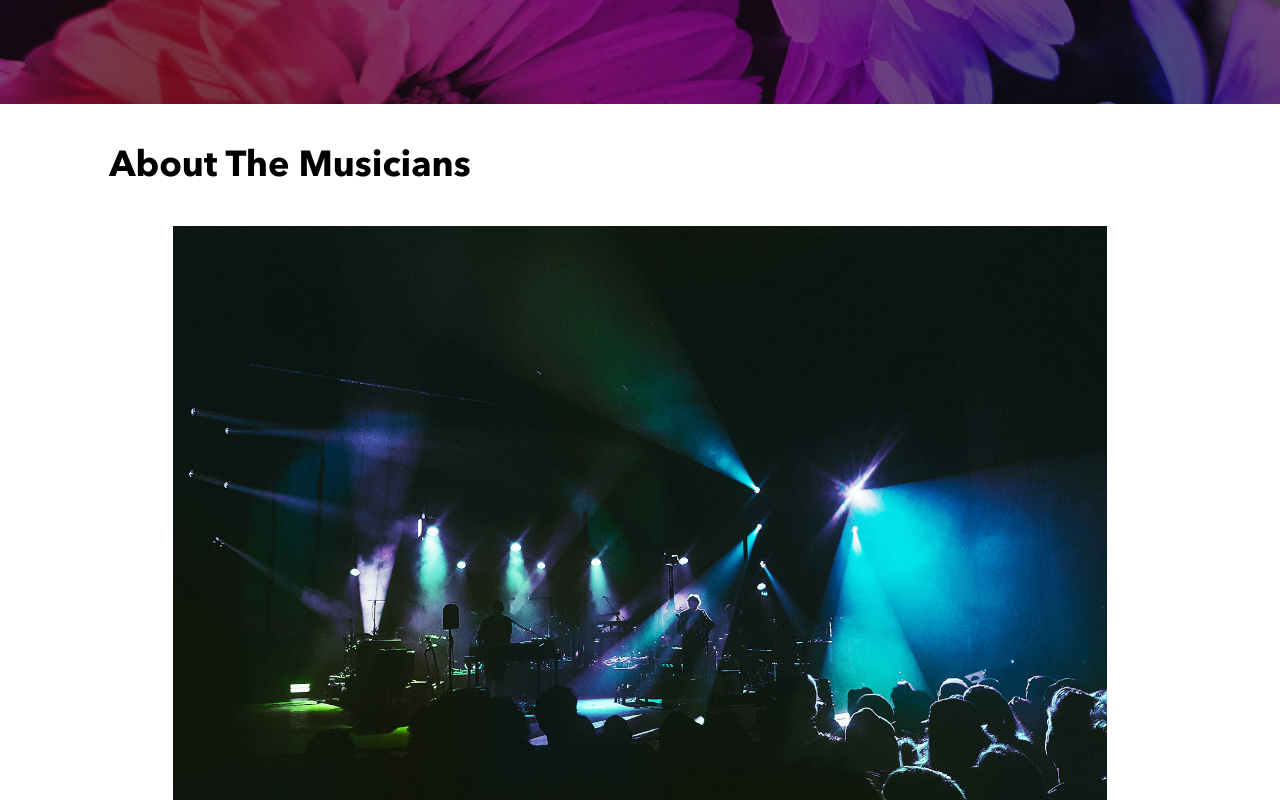
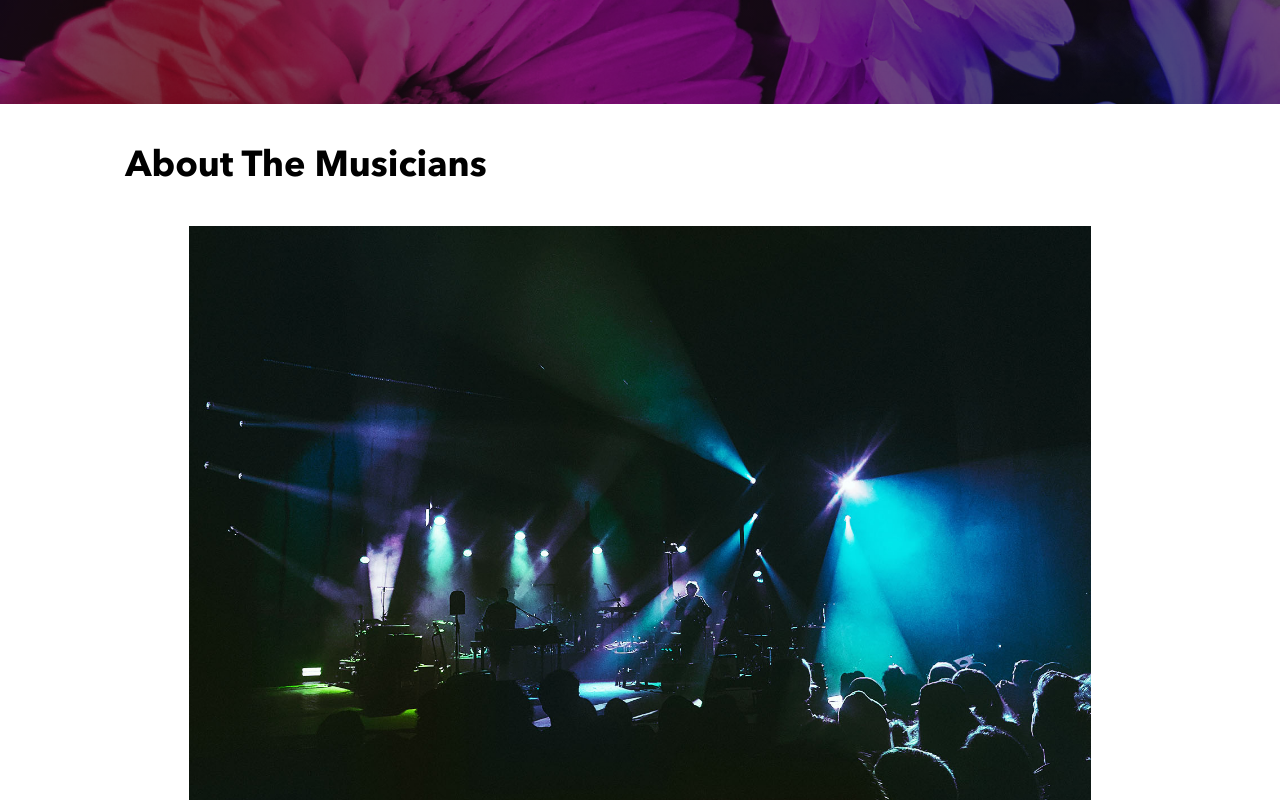
Before and after one commit to gustavocosta11/gustavo-costa-bandsite, a plain HTML site: page index.html in a window 1280 px wide. Shown: the part 760-1560 px from the top of the page. Drawn offline with Linux system fonts and the light colour scheme.

Commit message:
sprint-1

```diff
--- a/styles/bio.scss
+++ b/styles/bio.scss
@@ -170,6 +170,7 @@ p {
     // width: 80%;
     padding-left: 6.825rem;
     padding-right: 6.825rem;
+    margin: 0rem 5rem;
   }
   &__container {
     @include tablet {
@@ -177,12 +178,13 @@ p {
       // margin: 0rem 2rem;
     }
     @include desktop {
-      padding: 1rem 4rem 2rem 4rem;
+      // padding: 1rem 4rem 2rem 4rem;
       // margin-left: -1rem;
       // margin: 1rem 3rem;
       // margin-left: 1rem;
       // margin-right: 1rem;
       // width: 90%;
+
       // padding: 0rem;
       // padding: 4rem 6rem 4rem 6rem;
     }
@@ -191,10 +193,6 @@ p {
     width: 100%;
     background-size: cover;
     background-position: center;
-    @include desktop {
-      // width: 100%;
-      // padding-left: 1rem;
-    }
   }
 
   &__container {
@@ -206,6 +204,9 @@ p {
       padding: 0rem;
       // width: 80%;
     }
+    // @include desktop {
+    //   padding: 0rem 10rem;
+    // }
   }
   &__quote {
     padding: 1rem 0rem;
@@ -218,7 +219,7 @@ p {
     }
     @include desktop {
       margin-top: 1rem;
-      margin-right: 22rem;
+      margin-right: 18rem;
     }
   }
   &__name {
@@ -232,6 +233,7 @@ p {
     @include desktop {
       // margin-left: 0rem;
       margin-top: 0rem;
+      // padding-right: 2rem;
       // margin-right: 50rem;
     }
   }
@@ -279,8 +281,8 @@ p {
     padding-right: 2rem;
   }
   @include desktop {
-    padding-left: 5.5rem;
-    padding-right: 5.5rem;
+    padding-left: 6.5rem;
+    padding-right: 6.5rem;
     // margin-left: 1rem;
     margin-top: 1rem;
     // margin-left: 2.5rem;
```
Also changed, not shown: styles/bio.css.
